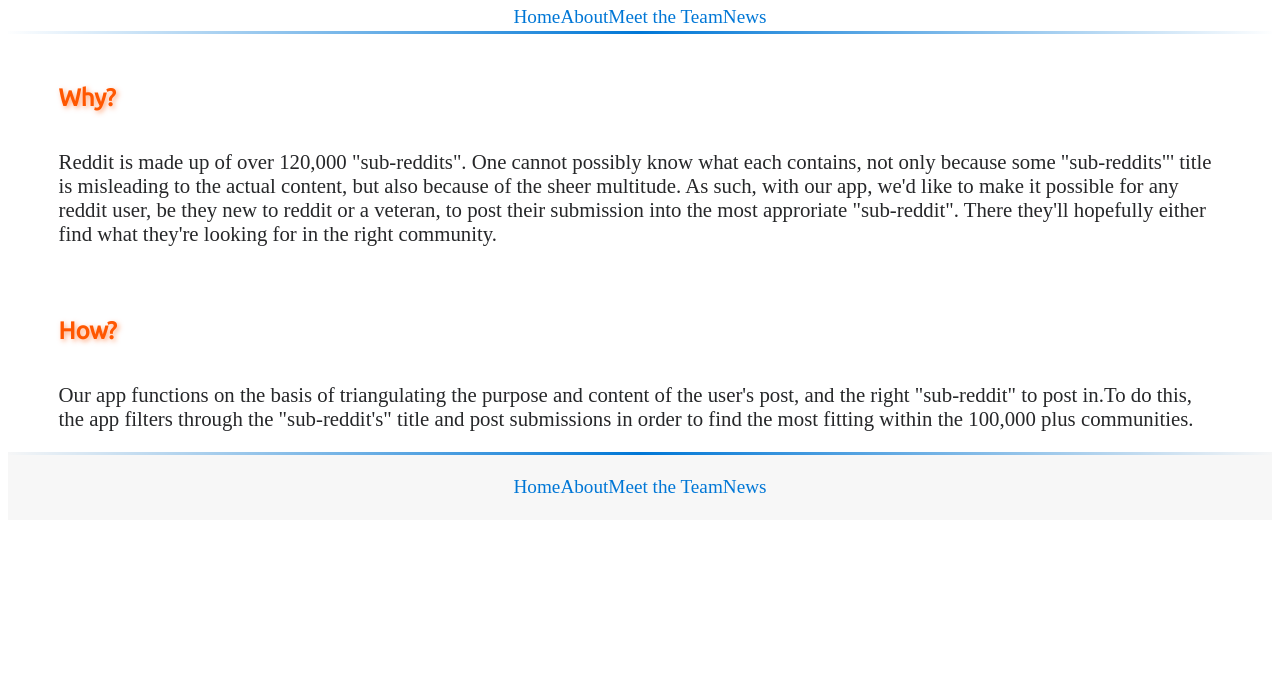
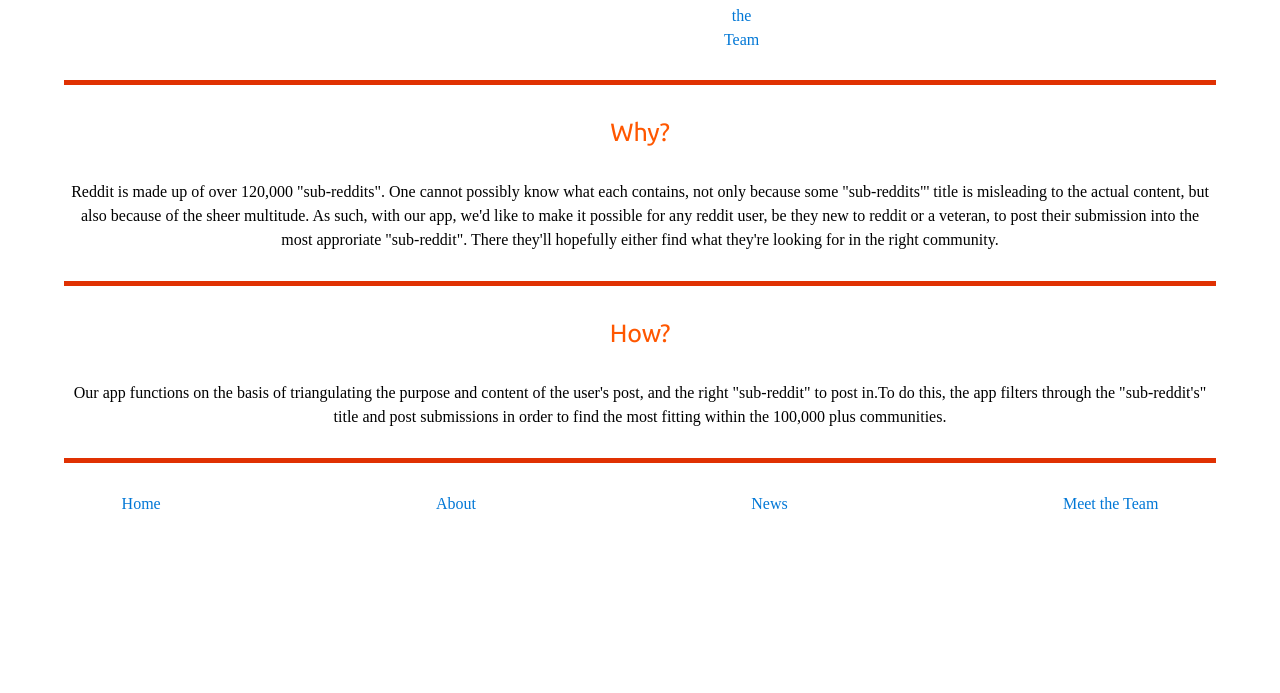
Before and after one commit to Build-Week-Post-Here-2/marketing, a plain HTML site: page about.html in a window 1280 px wide. Shown: the part 107-800 px from the top of the page. Drawn offline with Linux system fonts and the light colour scheme; a web font is replaced by a local one.

Commit message:
Nav order switch

```diff
--- a/about.html
+++ b/about.html
@@ -4,7 +4,7 @@
     <meta charset="UTF-8">
     <meta name="viewport" content="width=device-width, initial-scale=1.0">
     <title>About </title>
-    <link rel="stylesheet" href="styles.css">
+    <link rel="stylesheet" href="styles2.css">
 </head>
 <body>
     <header id="head">
@@ -12,8 +12,8 @@
         <nav>
             <a href="index.html"> Home </a>
             <a href="about.html"> About </a>
+            <a href="News.html"> News </a>
             <a href="meet-the-team.html"> Meet the Team </a>
-            <a href="News.html"> News </a>
         </nav>
     </header>
     <section id="why">
@@ -28,8 +28,8 @@
         <nav>
             <a href="index.html"> Home </a>
             <a href="about.html"> About </a>
+            <a href="News.html"> News </a>
             <a href="meet-the-team.html"> Meet the Team </a>
-            <a href="News.html"> News </a>
         </nav>
     </footer>
 </body>
```
Also changed, not shown: index.html (+2 -2 lines).
